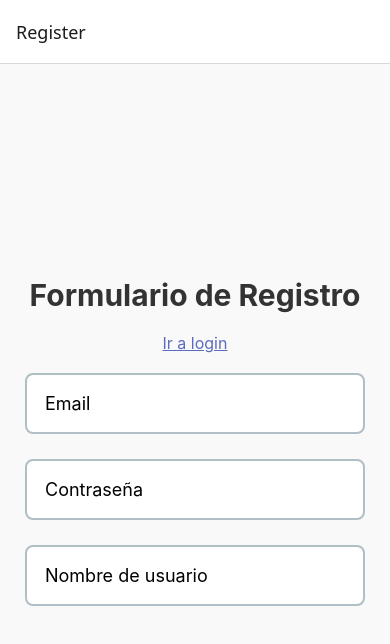
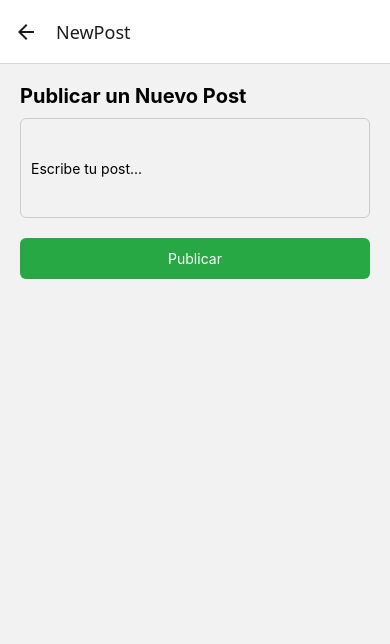
Before and after one commit to umapodesta/proyecto-integrador-React-Native, a React Native app in the folder proyecto-integrador-reactNative/: screen /NewPost in a window 390 px wide. Shown: the top 644 px of the page. Built offline with nearby package versions, Linux system fonts and the light colour scheme.

Commit message:
empeze con crear post

```diff
--- a/proyecto-integrador-reactNative/App.js
+++ b/proyecto-integrador-reactNative/App.js
@@ -3,11 +3,13 @@ import { StyleSheet, Text, View } from 'react-native';
 import React from 'react';
 import { NavigationContainer } from '@react-navigation/native';
 import { createNativeStackNavigator } from '@react-navigation/native-stack';
-import Register from './src/Screens/Register';
-import Home from './src/Screens/Home';
-import Login from './src/Screens/Login';
-import Profile from './src/Components/Profile';
-import HomeMenu from './src/Components/HomeMenu';
+import Register from './src/screens/Register';
+import Home from './src/screens/Home';
+import Login from './src/screens/Login';
+import Profile from './src/components/Profile';
+import HomeMenu from './src/components/HomeMenu';
+import NewPost from './src/screens/NewPost';
+import Post from './src/components/Post';
 
 const Stack = createNativeStackNavigator(); // Definir el Stack
 
@@ -20,6 +22,8 @@ export default function App() {
         <Stack.Screen name="Login" component={Login}/>
         <Stack.Screen name="Profile" component={Profile}/>
         <Stack.Screen name="HomeMenu" component={HomeMenu}/>
+        <Stack.Screen name="NewPost" component={NewPost}/>
+        <Stack.Screen name="Post" component={Post}/>
 
       </Stack.Navigator>
 
--- a/proyecto-integrador-reactNative/package.json
+++ b/proyecto-integrador-reactNative/package.json
@@ -15,7 +15,7 @@
     "@react-navigation/native-stack": "^7.0.0",
     "expo": "~51.0.39",
     "expo-status-bar": "~1.12.1",
-    "firebase": "^8.10.0",
+    "firebase": "^8.10.1",
     "react": "18.2.0",
     "react-dom": "18.2.0",
     "react-native": "0.74.5",
--- /dev/null
+++ b/proyecto-integrador-reactNative/src/Components/Post.js
@@ -0,0 +1,21 @@
+import { Component } from "react";
+import {Text, View} from "react-native";
+import NewPost from "../screens/NewPost";
+
+class Post extends Component {
+    constructor(props) {
+        super(props);
+        this.state = {
+            email:""
+    }
+    }
+    render(){
+        return (
+            <View>
+                <NewPost email={this.state.email}/>
+            </View>
+        );
+    }
+}
+
+export default Post;
--- /dev/null
+++ b/proyecto-integrador-reactNative/src/Screens/NewPost.js
@@ -0,0 +1,88 @@
+import { Component } from "react";
+import {StyleSheet, Text, TextInput, TouchableOpacity, View} from "react-native"
+import {db} from "../firebase/config"
+
+class NewPost extends Component {
+    constructor(){
+        super()
+        this.state= {
+            email:"",
+            post:"",
+            loading:true
+         }
+    }
+
+    publish(email,post){
+        db.collection('post').add ({
+            owner:email,
+            post:post,
+            createdAt:Date.now()
+        })
+    }
+    render() {
+        return (
+          <View style={styles.container}>
+            <Text style={styles.header}>Publicar un Nuevo Post</Text>
+
+            {/* Input para el contenido del Post */}
+            <TextInput
+              style={styles.inputComment}
+              keyboardType='default'
+              placeholder="Escribe tu post..."
+              onChangeText={text => this.setState({post:text})}
+              value={this.state.post}
+            />
+
+            {/* Botón para publicar */}
+            <TouchableOpacity
+              style={styles.button}
+              onPress={() => this.publish(this.state.email,this.state.post)}>
+              <Text style={styles.buttonText}>
+                Publicar
+              </Text>
+            </TouchableOpacity>
+          </View>
+        );
+      }
+    }
+
+    const styles = StyleSheet.create({
+      container: {
+        padding: 20,
+        flex: 1,
+      },
+      header: {
+        fontSize: 20,
+        fontWeight: "bold",
+        marginBottom: 10,
+      },
+      input: {
+        height: 40,
+        borderWidth: 1,
+        borderColor: "#ccc",
+        borderRadius: 6,
+        marginBottom: 10,
+        paddingHorizontal: 10,
+      },
+      inputComment: {
+        height: 100,
+        borderWidth: 1,
+        borderColor: "#ccc",
+        borderRadius: 6,
+        marginBottom: 20,
+        paddingHorizontal: 10,
+      },
+      button: {
+        backgroundColor: "#28a745",
+        paddingVertical: 12,
+        paddingHorizontal: 20,
+        borderRadius: 6,
+      },
+      buttonText: {
+        color: "#fff",
+        textAlign: "center",
+      },
+    });
+
+
+export default NewPost
--- a/proyecto-integrador-reactNative/src/Screens/Register.js
+++ b/proyecto-integrador-reactNative/src/Screens/Register.js
@@ -1,6 +1,6 @@
 import { Component } from "react";
 import {View, Text, TextInput, TouchableOpacity, StyleSheet} from "react-native";
-import { auth, db } from "../Firebase/config";
+import { auth, db } from "../firebase/config";
 
 class Register extends Component{
     constructor(props){
@@ -55,6 +55,10 @@ class Register extends Component{
                 </Text>
                 <TouchableOpacity onPress={()=>this.props.navigation.navigate("Login")}>
                     <Text style={styles.link}>Ir a login</Text>
+                </TouchableOpacity>
+
+                <TouchableOpacity onPress={()=>this.props.navigation.navigate("Post")}>
+                    <Text style={styles.link}>Publicar post</Text>
                 </TouchableOpacity>
 
                 {/*Campos del formulario */}
```
Also changed, not shown: 1 other file (tests, documents, lock files or other folders).
